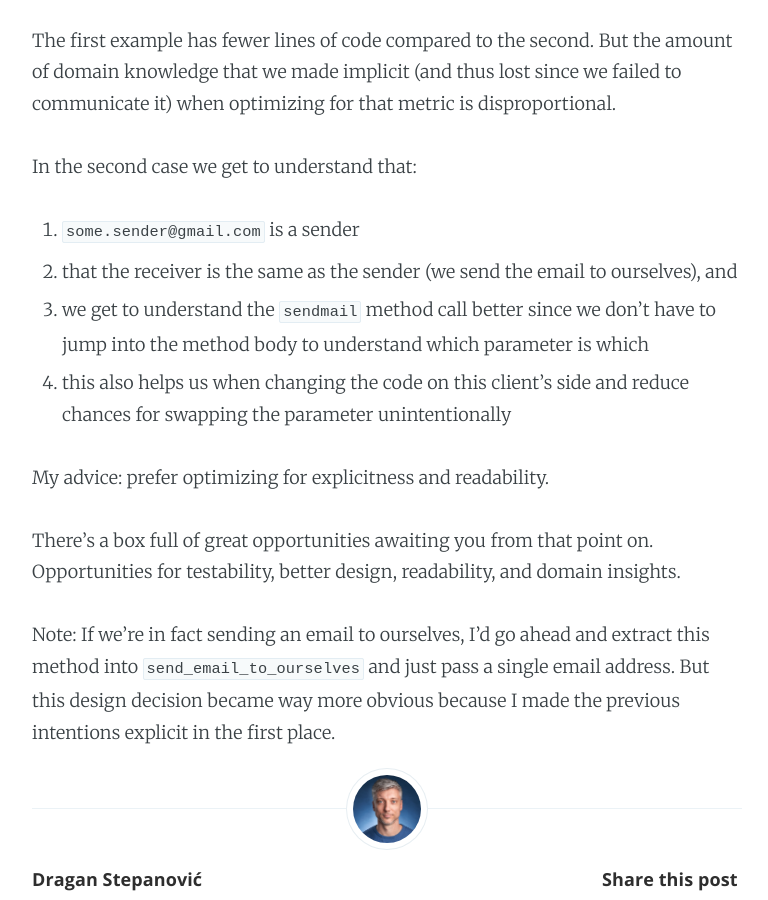
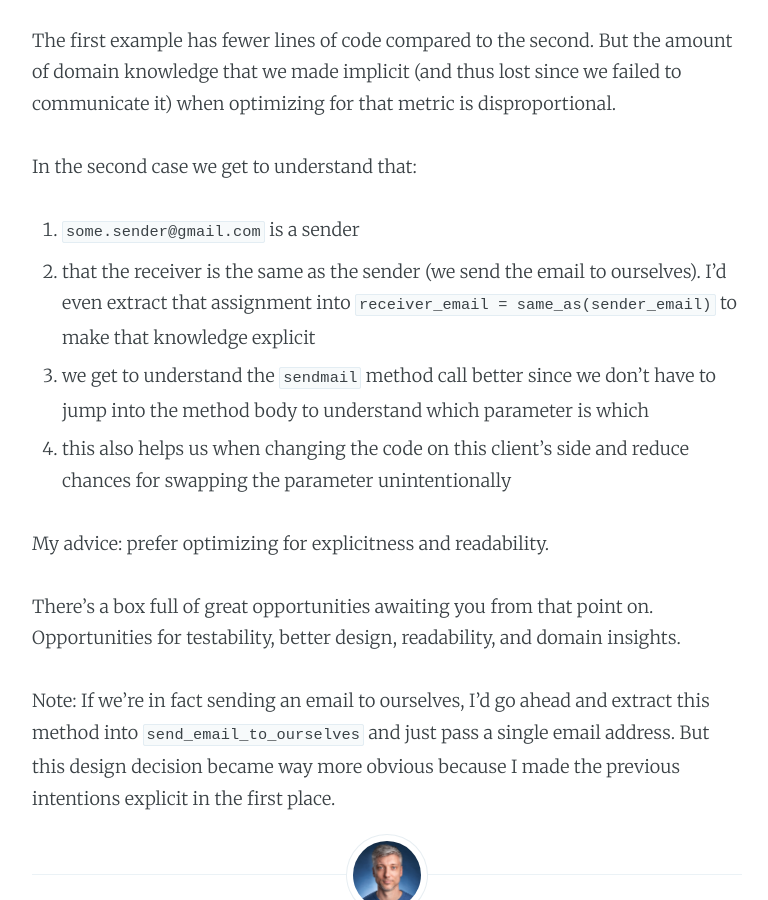
Before and after one commit to dragan-stepanovic/dragan-stepanovic.github.io, a Jekyll site: the page built from _posts/2021-02-09-optimize-for-explicitness.md, in a window 1280 px wide and 900 px high, scrolled down 643 px. Shown: the whole window, without its empty margins (253-1021 px from the left). Built offline with Jekyll 4.4.1, drawn with Linux system fonts in a browser that asks for light colours; our own code applies the rules of GitHub Pages for plain Markdown files; comment, search, counter and statistics services are not loaded.

Commit message:
Update 2021-02-09-optimize-for-explicitness.md

```diff
--- a/_posts/2021-02-09-optimize-for-explicitness.md
+++ b/_posts/2021-02-09-optimize-for-explicitness.md
@@ -11,7 +11,7 @@ The first example has fewer lines of code compared to the second. But the amount
 
 In the second case we get to understand that:
 1. `some.sender@gmail.com` is a sender
-2. that the receiver is the same as the sender (we send the email to ourselves), and
+2. that the receiver is the same as the sender (we send the email to ourselves). I'd even extract that assignment into `receiver_email = same_as(sender_email)` to make that knowledge explicit
 3. we get to understand the `sendmail` method call better since we don't have to jump into the method body to understand which parameter is which
 4. this also helps us when changing the code on this client's side and reduce chances for swapping the parameter unintentionally
 
```
